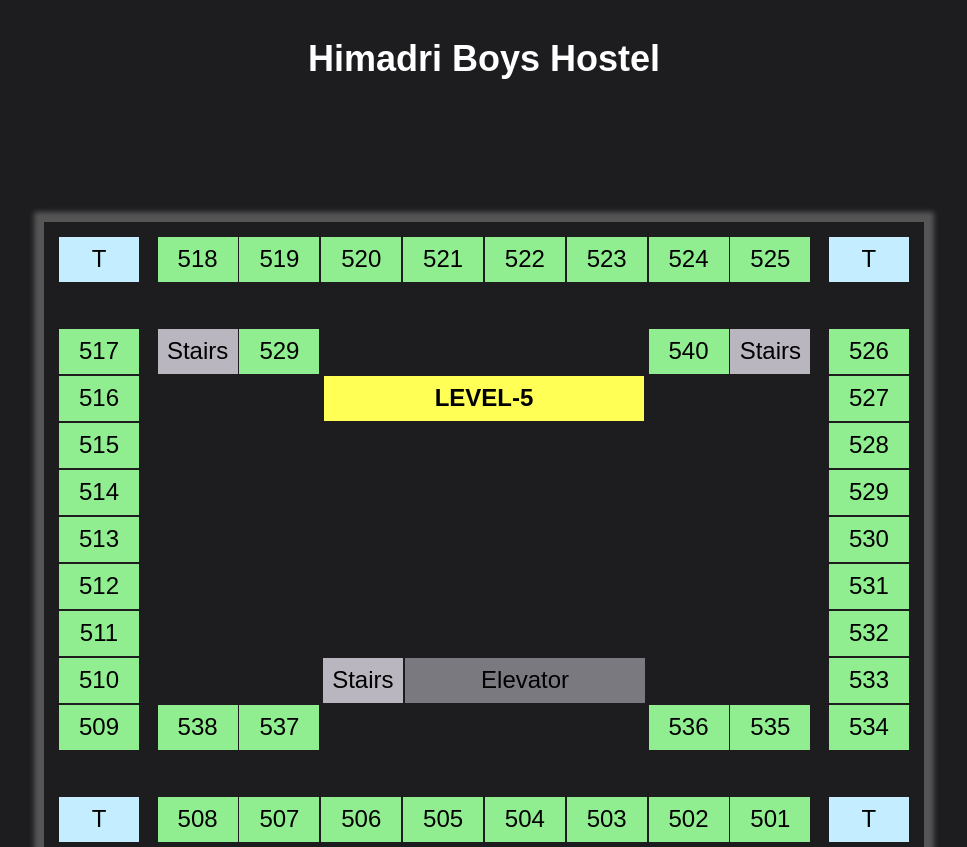
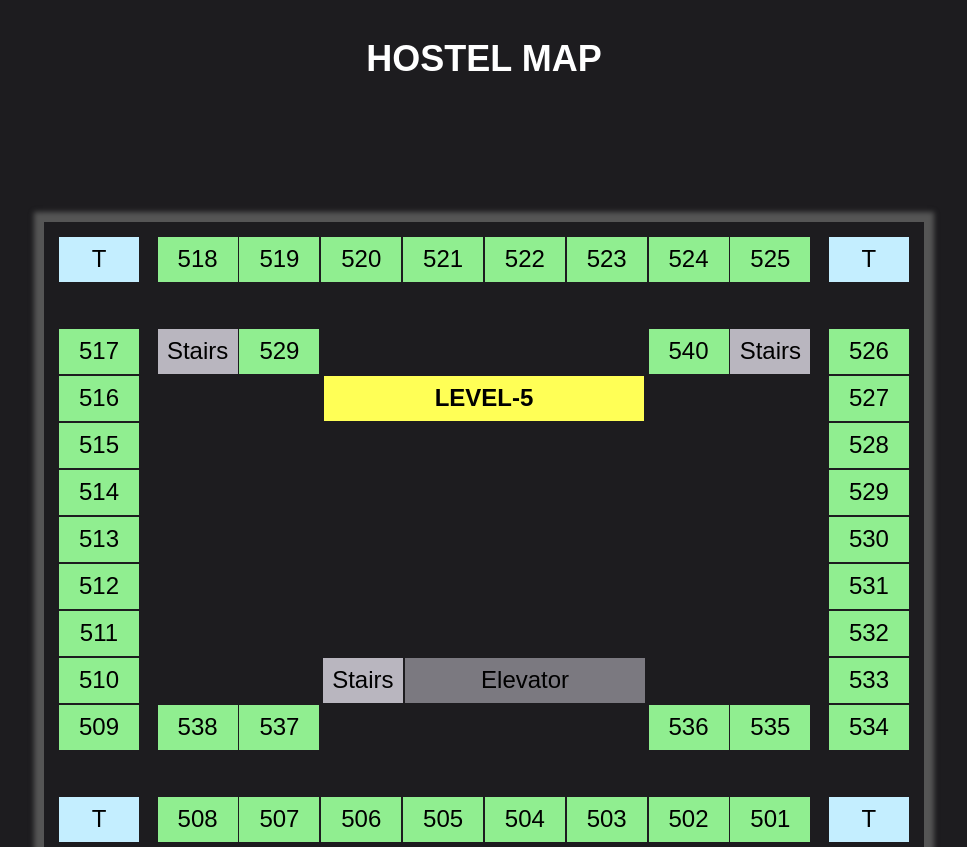
Before and after one commit to anisharma07/hostelHBH, a plain HTML site: page index.html in a window 1280 px wide. Shown: the top 847 px of the page, without its empty margins (156-1123 px from the left). Drawn offline with Linux system fonts and the light colour scheme.

Commit message:
Update index.html

```diff
--- a/index.html
+++ b/index.html
@@ -11,7 +11,7 @@
 <body>
 
 
-    <h2 style="color: white;">Himadri Boys Hostel</h2>
+    <h2 style="color: white;">HOSTEL MAP</h2>
     <br><br><br><br>
     <div class="wrapper">
 
```
